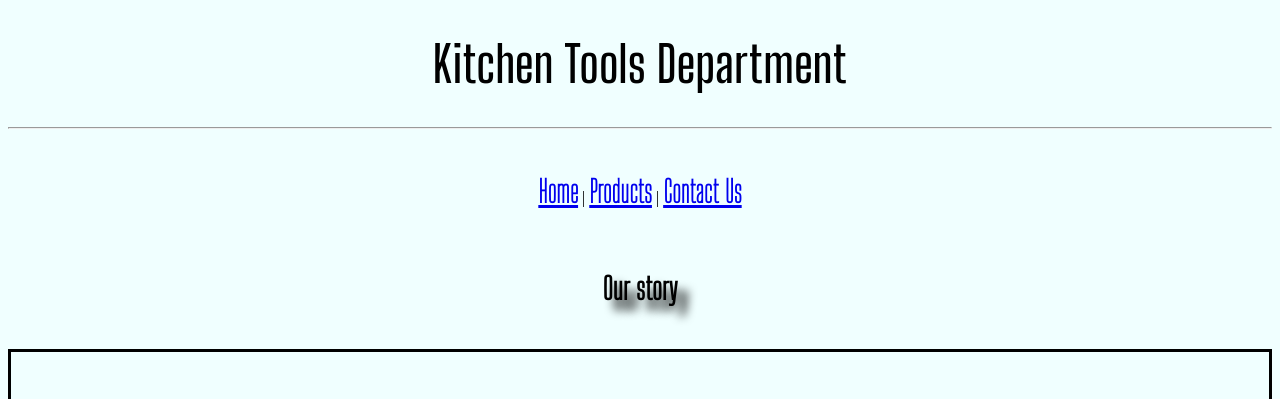
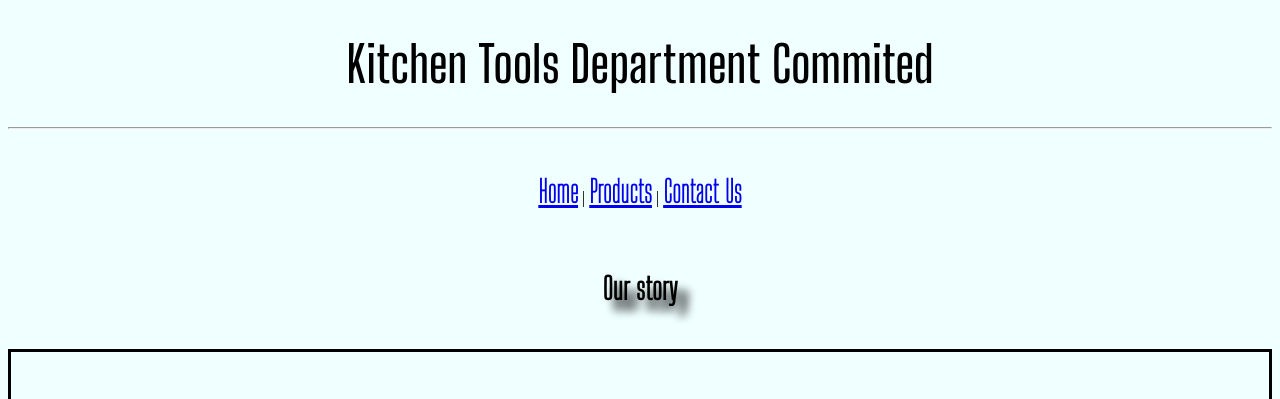
Before and after one commit to Pkartuz/KTD, a plain HTML site: page index.html in a window 1280 px wide. Shown: the top 399 px of the page. Drawn offline with Linux system fonts and the light colour scheme.

Commit message:
second commit

```diff
--- a/index.html
+++ b/index.html
@@ -12,7 +12,7 @@
     <body>
 
         <center>
-            <h1>Kitchen Tools Department</h1>
+            <h1>Kitchen Tools Department Commited</h1>
         </center>
         <hr>
         <br> <br>
```
